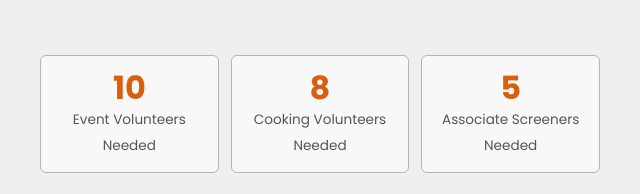
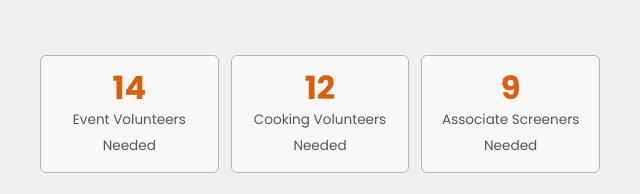
Before and after one commit to RyLaptop/FoodiesForACause, a plain HTML site: page ftv-volunteer.html in a window 1280 px wide. Shown: the part 382-576 px from the top of the page, 320-960 px from the left. Drawn offline with Linux system fonts and the light colour scheme; no server answers.

Commit message:
FTV: raise volunteer needs by 4 per category
Co-Authored-By: Claude Sonnet 5.5 <noreply@anthropic.com>

```diff
--- a/ftv-volunteer.html
+++ b/ftv-volunteer.html
@@ -57,9 +57,9 @@
 <section>
   <div class="container">
     <div class="need-grid">
-      <div class="need"><b id="need-vol">10</b><span>Event Volunteers Needed</span></div>
-      <div class="need"><b id="need-cook">8</b><span>Cooking Volunteers Needed</span></div>
-      <div class="need"><b>5</b><span>Associate Screeners Needed</span></div>
+      <div class="need"><b id="need-vol">14</b><span>Event Volunteers Needed</span></div>
+      <div class="need"><b id="need-cook">12</b><span>Cooking Volunteers Needed</span></div>
+      <div class="need"><b>9</b><span>Associate Screeners Needed</span></div>
     </div>
     <p class="form-intro">Fill this out to sign up for Feed The Valley volunteering with Foodies For A Cause! It will be taking place at 903 N Washington Ave, on Saturday, November 7th! The event will run from 1PM to 3PM. Volunteers will be handing out food and helping with event set up and take down! Additionally, if you are interested in being an Associate Screener, and helping to perform health screenings, make sure to select that box on the form and we will reach out regarding training for the event!</p>
 
@@ -131,7 +131,7 @@
 <script src="js/nav.js"></script>
 <!-- Per-event settings. For a new Feed The Valley event: change the date and the needs, nothing else.
      Responses are tagged with this date and the counters tick down from the sign-ups that match it. -->
-<script>window.SIGNUP_EVENT = {date: "2026-11-07", needs: {volunteers: 10, cooks: 8}};</script>
+<script>window.SIGNUP_EVENT = {date: "2026-11-07", needs: {volunteers: 14, cooks: 12}};</script>
 <script src="js/signup.js"></script>
 </body>
 </html>
```
